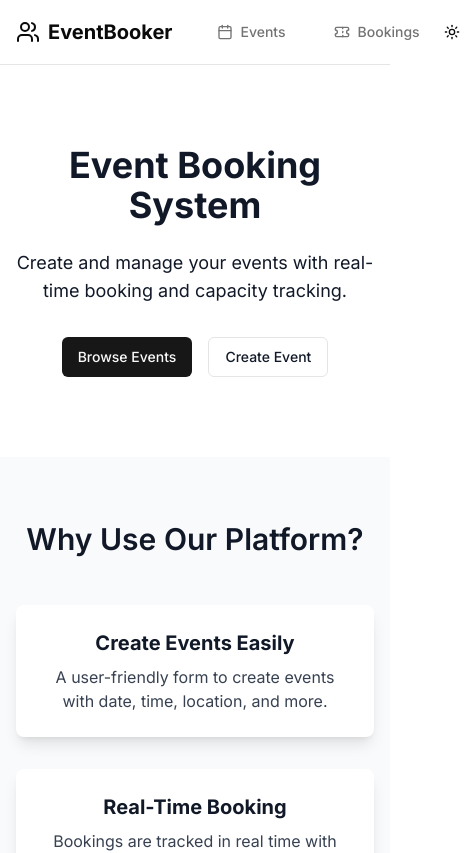
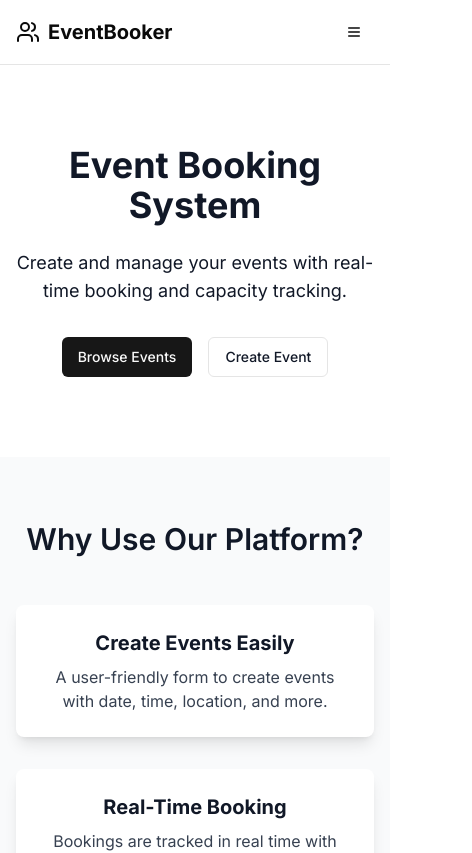
Before and after one commit to ahmadumarse02/Event-Booking-System, a Next.js app: page / in a window 390 px wide. Shown: the top 853 px of the page, 472 px wide, since content can reach past the window. Built offline with nearby package versions, Linux system fonts and the light colour scheme.

Commit message:
make responsive

```diff
--- a/components/navigation.tsx
+++ b/components/navigation.tsx
@@ -2,8 +2,10 @@
 
 import Link from "next/link"
 import { usePathname } from "next/navigation"
-import { Calendar, Ticket, Users } from "lucide-react"
+import { Calendar, Menu, Ticket, Users } from "lucide-react"
 import { ThemeToggle } from "./theme-toggle"
+import { Sheet, SheetContent, SheetTrigger } from "@/components/ui/sheet"
+import { Button } from "@/components/ui/button"
 import { cn } from "@/lib/utils"
 
 const navigation = [
@@ -18,13 +20,14 @@ export function Navigation() {
     <nav className="border-b bg-background/95 backdrop-blur supports-[backdrop-filter]:bg-background/60">
       <div className="container mx-auto px-4">
         <div className="flex h-16 items-center justify-between">
-          <div className="flex items-center space-x-8">
-            <Link href="/" className="flex items-center space-x-2">
+          {/* Logo */}
+          <div className="flex items-center space-x-2">
             <Users className="h-6 w-6" />
             <span className="font-bold text-xl">EventBooker</span>
-            </Link>
+          </div>
 
-            <div className="flex space-x-6">
+          {/* Desktop Navigation */}
+          <div className="hidden md:flex items-center space-x-6">
             {navigation.map((item) => {
               const Icon = item.icon
               return (
@@ -44,9 +47,53 @@ export function Navigation() {
               )
             })}
           </div>
+
+          {/* Theme Toggle */}
+          <div className="hidden md:block">
+            <ThemeToggle />
           </div>
 
+          {/* Mobile Sheet Menu */}
+          <div className="md:hidden">
+            <Sheet>
+              <SheetTrigger asChild>
+                <Button variant="ghost" size="icon">
+                  <Menu className="h-6 w-6" />
+                </Button>
+              </SheetTrigger>
+              <SheetContent side="left">
+                <div className="flex flex-col gap-4 mt-8">
+                  <div className="flex items-center space-x-2">
+                    <Users className="h-5 w-5" />
+                    <span className="font-semibold text-lg">EventBooker</span>
+                  </div>
+
+                  {navigation.map((item) => {
+                    const Icon = item.icon
+                    return (
+                      <Link
+                        key={item.name}
+                        href={item.href}
+                        className={cn(
+                          "flex items-center space-x-2 px-3 py-2 rounded-md text-sm font-medium transition-colors",
+                          pathname === item.href
+                            ? "bg-primary text-primary-foreground"
+                            : "text-muted-foreground hover:text-foreground hover:bg-muted",
+                        )}
+                      >
+                        <Icon className="h-4 w-4" />
+                        <span>{item.name}</span>
+                      </Link>
+                    )
+                  })}
+
+                  <div className="pt-4">
                     <ThemeToggle />
+                  </div>
+                </div>
+              </SheetContent>
+            </Sheet>
+          </div>
         </div>
       </div>
     </nav>
```
Lines whose indentation alone changed are shown as unchanged.
